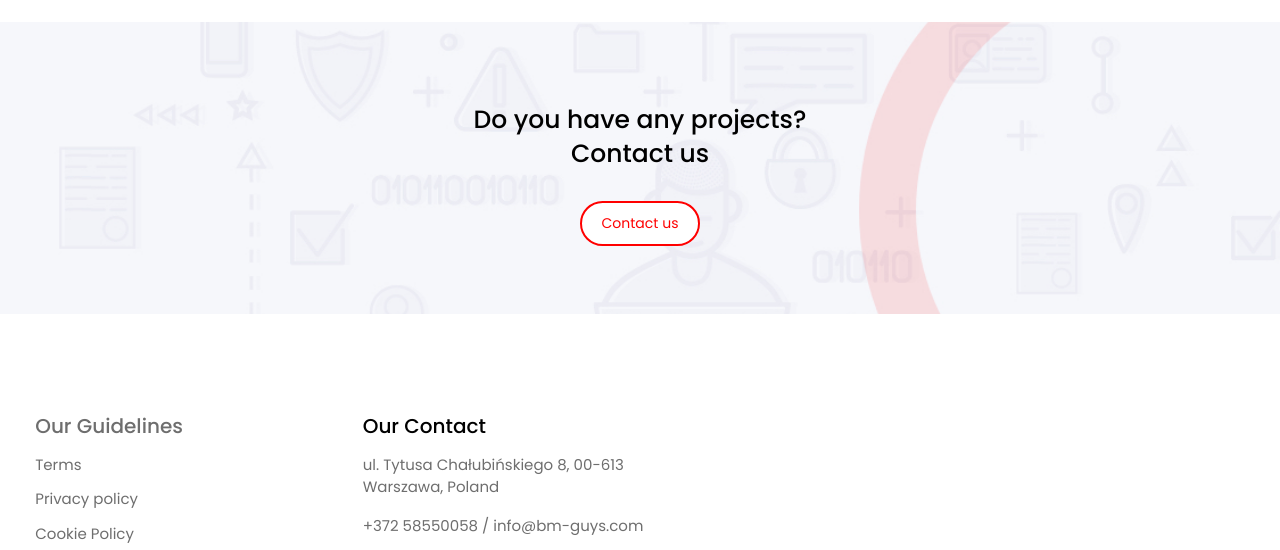
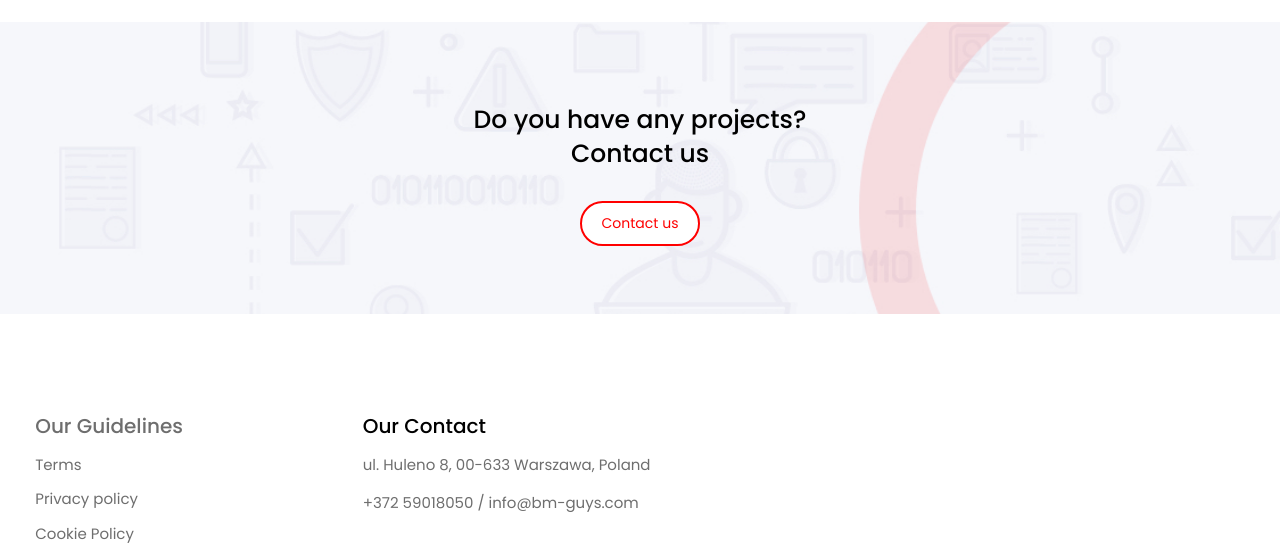
Before and after one commit to kalmzzz/kalmzzz.github.io, a website: page index.html in a window 1280 px wide. Shown: the part 3247-3797 px from the top of the page. Drawn offline with Linux system fonts and the light colour scheme.

Commit message:
Update index.html

```diff
--- a/index.html
+++ b/index.html
@@ -311,8 +311,8 @@
           </div>
           <div class="col-12 col-md-6 col-lg-3 grid-margin">
             <h5 class="pb-2">Our Contact</h5>
-              <p class="text-muted">ul. Tytusa Chałubińskiego 8, 00-613 Warszawa, Poland</p>
-            <p class="text-muted">+372 58550058 /&nbsp;info@bm-guys.com</p>
+              <p class="text-muted">ul. Huleno 8, 00-633 Warszawa, Poland</p>
+            <p class="text-muted">+372 59018050 /&nbsp;info@bm-guys.com</p>
               <p class="text-muted">&nbsp;</p>
 <div class="d-flex justify-content-center justify-content-md-start">
         <a href="https://www.facebook.com/AdolazMarketing/"><span class="mdi mdi-facebook"></span></a>
```
